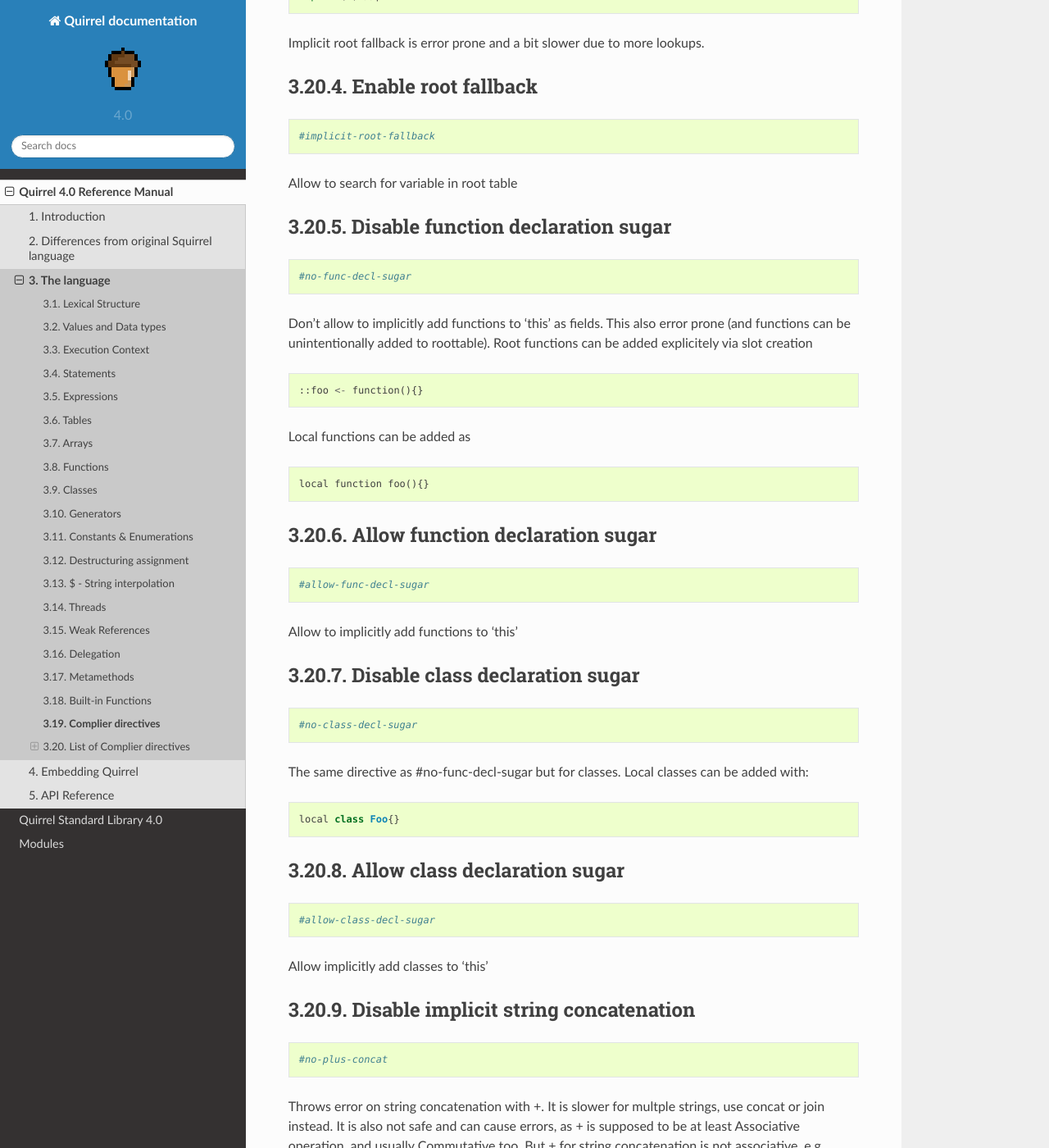
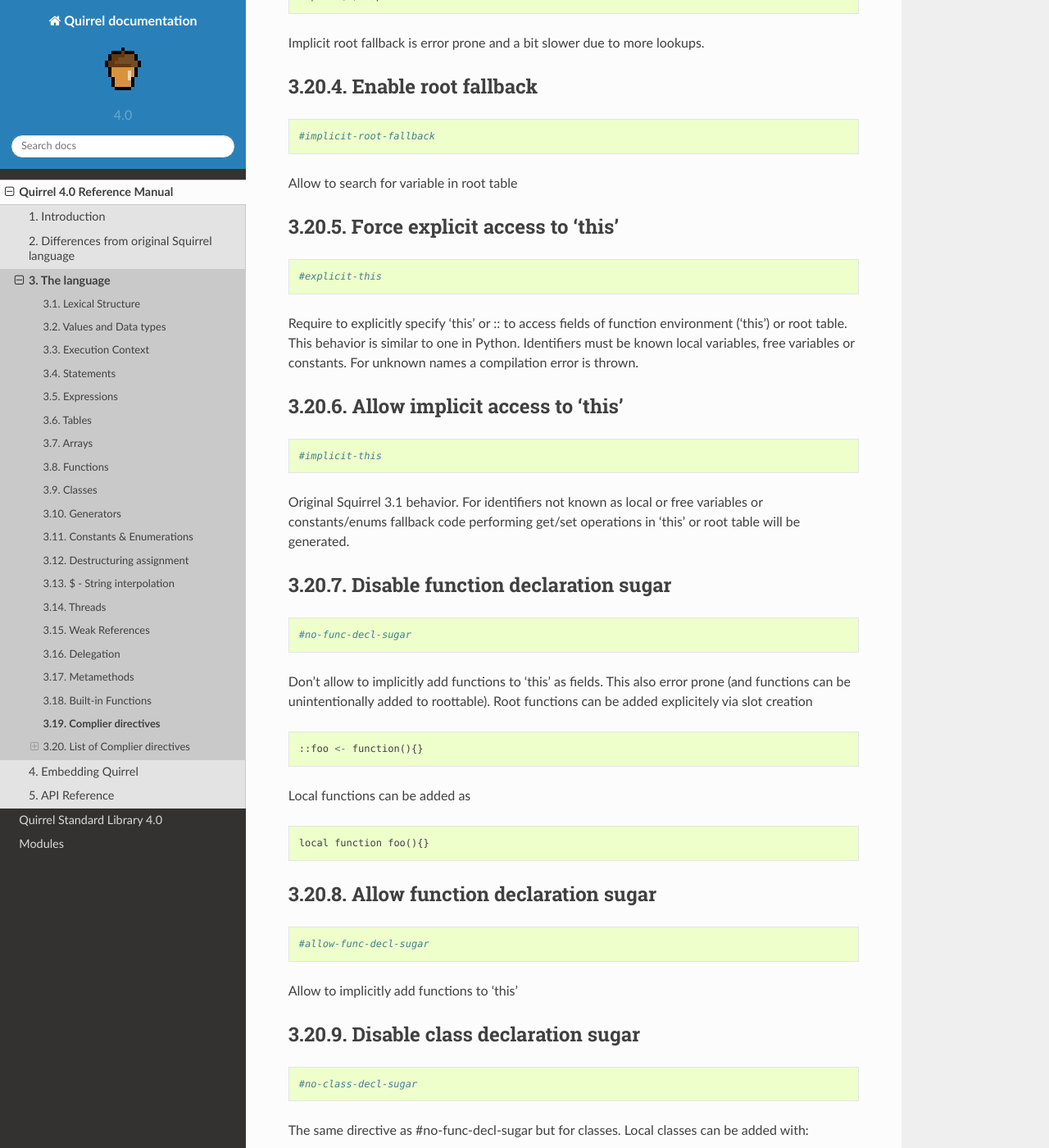
Before and after one commit to albertodemichelis/squirrel, a Sphinx documentation site: the page built from doc/source/reference/language/compiler_directives.rst, in a window 1280 px wide and 1400 px high, scrolled down 1461 px. Shown: the whole window at 82% size. Built offline with Sphinx 7.4.7 and the Read the Docs theme 2.0.0, drawn with Linux system fonts in a browser that asks for light colours; some of the changed text lies outside the part shown.

Commit message:
Compiler directive to forbid implicit fallbacks to 'this'
Experimental - behavior similar to one in Python (and to a lesser degree in JS)
This would allow to perform more compile-time checks.

```diff
--- a/doc/source/reference/language/compiler_directives.rst
+++ b/doc/source/reference/language/compiler_directives.rst
@@ -93,6 +93,31 @@
      #implicit-root-fallback
 
 Allow to search for variable in root table
+
+------------------------------------
+Force explicit access to 'this'
+------------------------------------
+
+::
+
+     #explicit-this
+
+Require to explicitly specify 'this' or :: to access fields of function environment ('this') or root table.
+This behavior is similar to one in Python.
+Identifiers must be known local variables, free variables or constants.
+For unknown names a compilation error is thrown.
+
+------------------------------------
+Allow implicit access to 'this'
+------------------------------------
+
+::
+
+     #implicit-this
+
+Original Squirrel 3.1 behavior.
+For identifiers not known as local or free variables or constants/enums fallback code performing get/set operations
+in 'this' or root table will be generated.
 
 
 ----------------------------------------
```
Also changed, not shown: 2 other files.
